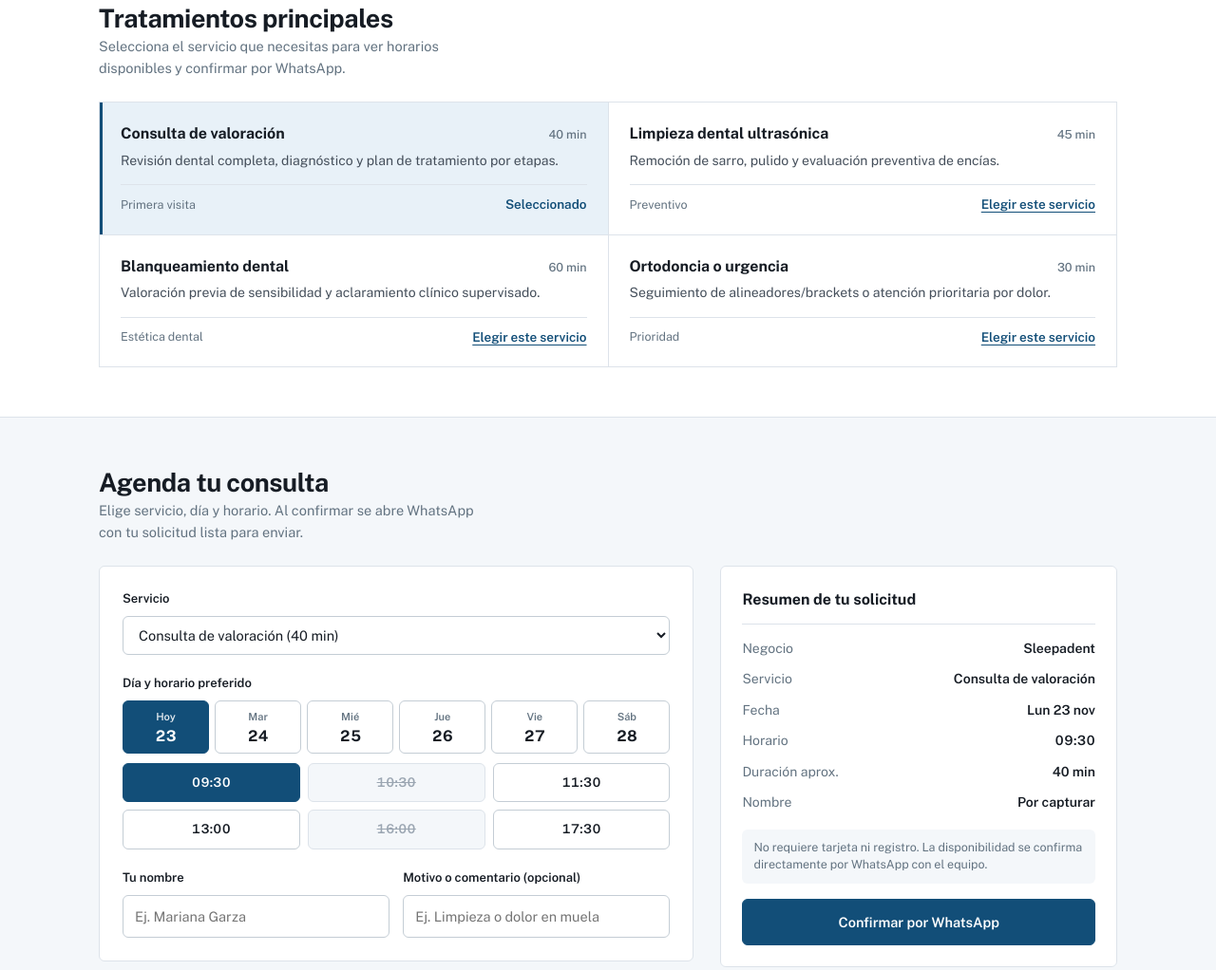
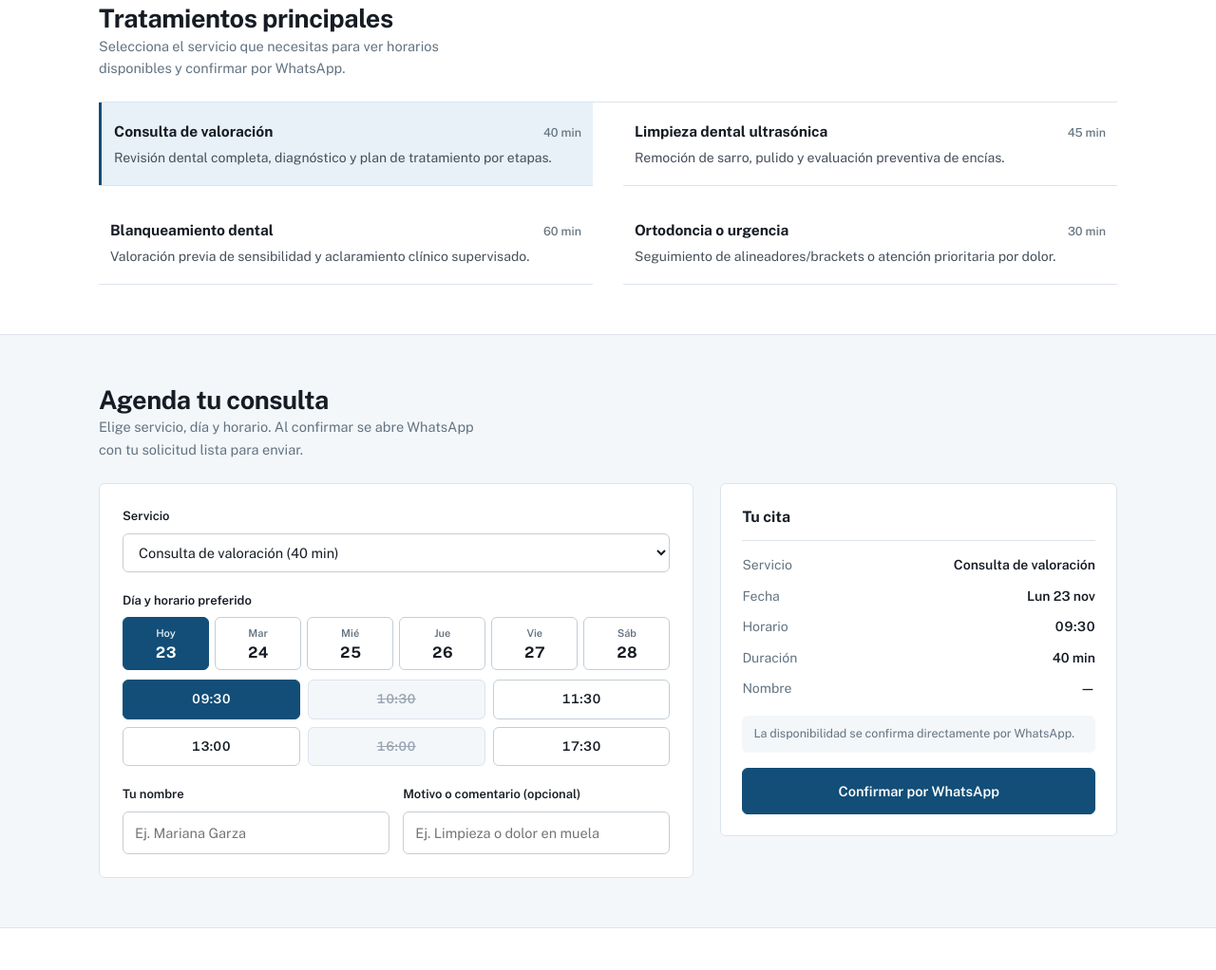
Before and after one commit to rpgangel66-rgb/portafolio, a plain HTML site: page muestra/index.html in a window 1280 px wide. Shown: the part 616-1638 px from the top of the page at 95% size. Drawn offline with Linux system fonts and the light colour scheme.

Commit message:
Remove template-like tags/links and redundant business row; support custom ?servicios= param

```diff
--- a/muestra/index.html
+++ b/muestra/index.html
@@ -212,42 +212,37 @@ a{color:inherit}
   font-size:14.5px;color:var(--mut);max-width:46ch;
 }
 
-/* Tabla / rejilla limpia de servicios (escanear en 3 segundos, sin carditis ni números 01) */
+/* Lista práctica de servicios (sin tags de relleno ni links repetidos) */
 .srv-grid{
   display:grid;
   grid-template-columns:repeat(2,minmax(0,1fr));
+  gap:16px 32px;
   border-top:1px solid var(--line);
-  border-left:1px solid var(--line);
 }
 .srv-item{
-  border-right:1px solid var(--line);
   border-bottom:1px solid var(--line);
-  padding:20px 22px;
-  background:var(--white);
-  display:flex;flex-direction:column;justify-content:space-between;gap:14px;
-  transition:background .15s;
+  padding:18px 12px;
+  background:transparent;
+  text-align:left;
+  width:100%;
+  border-left:0;border-right:0;border-top:0;
+  display:grid;gap:5px;
+  transition:background .15s,padding-left .15s;
+}
+.srv-item:hover{
+  background:var(--tint);
 }
 .srv-item.active{
   background:var(--brand-soft);
   box-shadow:inset 3px 0 0 var(--brand);
+  padding-left:16px;
 }
 .srv-top{
-  display:flex;justify-content:space-between;align-items:baseline;gap:12px;margin-bottom:4px;
+  display:flex;justify-content:space-between;align-items:baseline;gap:12px;
 }
-.srv-item h3{font-size:16px;font-weight:700;color:var(--ink)}
+.srv-item h3{font-size:15.5px;font-weight:700;color:var(--ink)}
 .srv-dur{font-size:12.5px;color:var(--mut);white-space:nowrap;font-weight:500}
-.srv-item p{font-size:14px;color:var(--ink2)}
-.srv-foot{
-  display:flex;align-items:center;justify-content:space-between;gap:10px;
-  padding-top:10px;border-top:1px solid var(--line);
-}
-.srv-tag{font-size:12.5px;color:var(--mut)}
-.srv-pick{
-  background:none;border:0;padding:0;
-  color:var(--brand);font-size:13.5px;font-weight:600;
-  text-decoration:underline;text-underline-offset:3px;
-}
-.srv-item.active .srv-pick{text-decoration:none}
+.srv-item p{font-size:14px;color:var(--ink2);line-height:1.5}
 
 /* 5. Sección Agendar (fondo tintado — separación clara con panel práctico de 2 columnas) */
 .book-grid{
@@ -490,16 +485,15 @@ footer a{color:var(--bar-ink);text-decoration:underline;text-underline-offset:3p
         </div>
 
         <aside class="summary">
-          <h3>Resumen de tu solicitud</h3>
+          <h3>Tu cita</h3>
           <dl class="sum-dl">
-            <div><dt>Negocio</dt><dd id="sBiz">Sleepadent</dd></div>
             <div><dt>Servicio</dt><dd id="sSrv"></dd></div>
             <div><dt>Fecha</dt><dd id="sDay"></dd></div>
             <div><dt>Horario</dt><dd class="num" id="sTime"></dd></div>
-            <div><dt>Duración aprox.</dt><dd id="sDur"></dd></div>
-            <div><dt>Nombre</dt><dd id="sCli">Por capturar</dd></div>
+            <div><dt>Duración</dt><dd id="sDur"></dd></div>
+            <div><dt>Nombre</dt><dd id="sCli">—</dd></div>
           </dl>
-          <p class="sum-note">No requiere tarjeta ni registro. La disponibilidad se confirma directamente por WhatsApp con el equipo.</p>
+          <p class="sum-note">La disponibilidad se confirma directamente por WhatsApp.</p>
           <button type="button" class="btn btn-pri" id="sendBtn" style="width:100%">Confirmar por WhatsApp</button>
         </aside>
       </div>
@@ -722,6 +716,15 @@ const fmtTel = tel10.replace(/(\d{2})(\d{4})(\d{4})/, '$1 $2 $3');
 const initials = bizName.split(/\s+/).filter(Boolean).slice(0, 2).map(w => w[0].toUpperCase()).join('') || 'MT';
 const shortZone = zone.split(',')[0].trim();
 
+const customServices = qs.get('servicios');
+const servicesList = customServices
+  ? customServices.split(',').map(s => s.trim()).filter(Boolean).map(name => ({
+      name,
+      desc: 'Consulta disponibilidad y detalles directamente por WhatsApp.',
+      meta: 'Cita previa',
+    }))
+  : cfg.services;
+
 document.title = `${bizName} · ${shortZone}`;
 document.getElementById('topTel').textContent = `Tel. ${fmtTel}`;
 document.getElementById('topTel').href = `tel:+52${tel10}`;
@@ -740,7 +743,6 @@ document.getElementById('srvH2').textContent = cfg.srvH2;
 document.getElementById('bookH2').textContent = cfg.bookH2;
 document.getElementById('noteLbl').textContent = cfg.noteLbl;
 document.getElementById('inNote').placeholder = cfg.notePh;
-document.getElementById('sBiz').textContent = bizName;
 document.getElementById('locAddr').textContent = zone;
 document.getElementById('locTel').textContent = fmtTel;
 document.getElementById('locTel').href = `tel:+52${tel10}`;
@@ -778,7 +780,7 @@ const state = {
 };
 
 const selSrv = document.getElementById('selSrv');
-cfg.services.forEach((s, i) => {
+servicesList.forEach((s, i) => {
   const opt = document.createElement('option');
   opt.value = String(i);
   opt.textContent = `${s.name} (${s.meta})`;
@@ -787,7 +789,7 @@ cfg.services.forEach((s, i) => {
 selSrv.addEventListener('change', (e) => { state.srvIdx = Number(e.target.value); renderAll(); });
 
 function buildWaText() {
-  const srv = cfg.services[state.srvIdx];
+  const srv = servicesList[state.srvIdx];
   const day = days[state.dayIdx];
   return [
     `Hola ${bizName}, me gustaría confirmar esta solicitud:`,
@@ -799,32 +801,27 @@ function buildWaText() {
 }
 
 function renderAll() {
-  const srv = cfg.services[state.srvIdx];
+  const srv = servicesList[state.srvIdx];
   const day = days[state.dayIdx];
   selSrv.value = String(state.srvIdx);
 
-  // Rejilla de servicios
+  // Lista limpia de servicios (toda la fila es clickeable, sin botones ni tags repetidos)
   const grid = document.getElementById('srvGrid');
   grid.innerHTML = '';
-  cfg.services.forEach((s, i) => {
-    const div = document.createElement('div');
-    div.className = 'srv-item' + (i === state.srvIdx ? ' active' : '');
-    div.innerHTML = `
-      <div>
-        <div class="srv-top"><h3>${s.name}</h3><span class="srv-dur">${s.meta}</span></div>
-        <p>${s.desc}</p>
-      </div>
-      <div class="srv-foot">
-        <span class="srv-tag">${s.tag}</span>
-        <button type="button" class="srv-pick">${i === state.srvIdx ? 'Seleccionado' : 'Elegir este servicio'}</button>
-      </div>
+  servicesList.forEach((s, i) => {
+    const btn = document.createElement('button');
+    btn.type = 'button';
+    btn.className = 'srv-item' + (i === state.srvIdx ? ' active' : '');
+    btn.innerHTML = `
+      <div class="srv-top"><h3>${s.name}</h3><span class="srv-dur">${s.meta}</span></div>
+      <p>${s.desc}</p>
     `;
-    div.querySelector('.srv-pick').onclick = () => {
+    btn.onclick = () => {
       state.srvIdx = i;
       renderAll();
       document.getElementById('agendar').scrollIntoView({ behavior: 'smooth' });
     };
-    grid.appendChild(div);
+    grid.appendChild(btn);
   });
 
   // Días
@@ -868,7 +865,7 @@ function renderAll() {
   document.getElementById('sDay').textContent = day.label;
   document.getElementById('sTime').textContent = state.slot;
   document.getElementById('sDur').textContent = srv.meta;
-  document.getElementById('sCli').textContent = state.name || 'Por capturar';
+  document.getElementById('sCli').textContent = state.name || '—';
   document.getElementById('mSrv').textContent = srv.name;
   document.getElementById('mWhen').textContent = `${day.label} · ${state.slot}`;
 }
```
